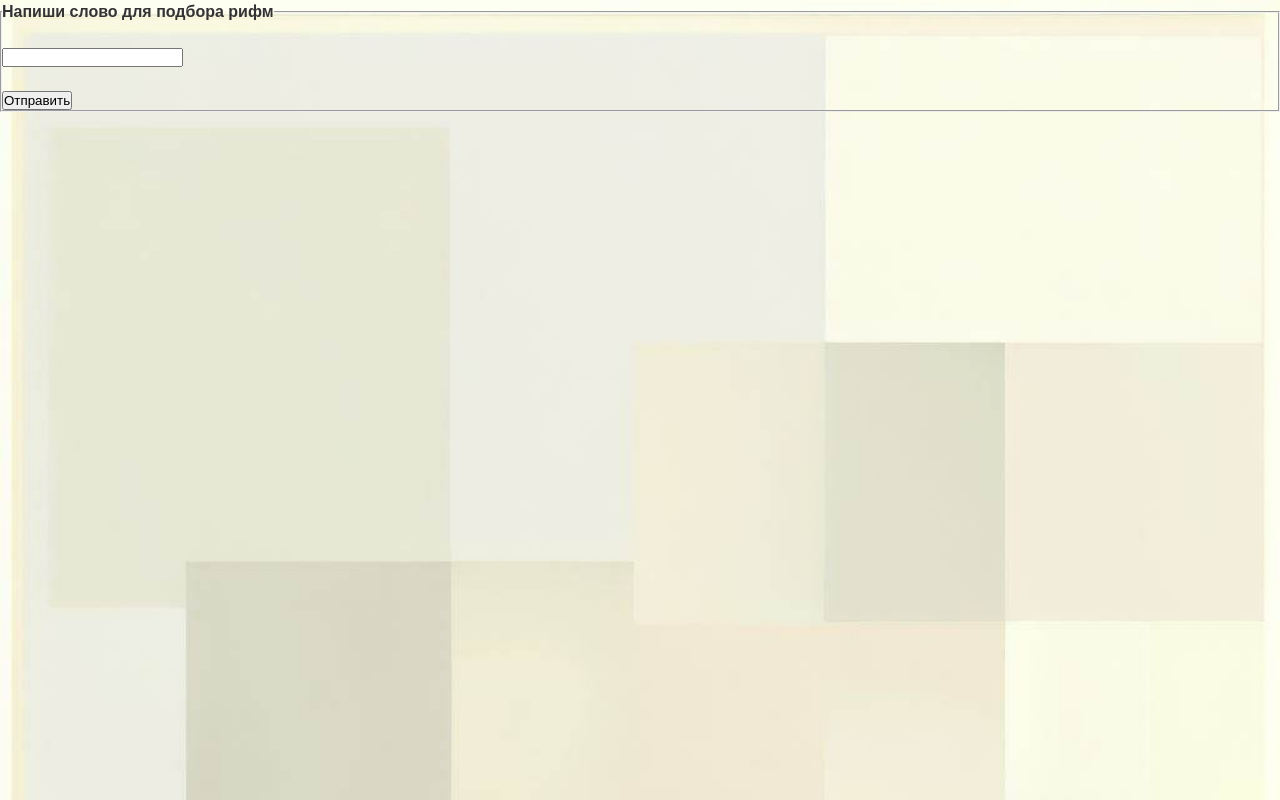
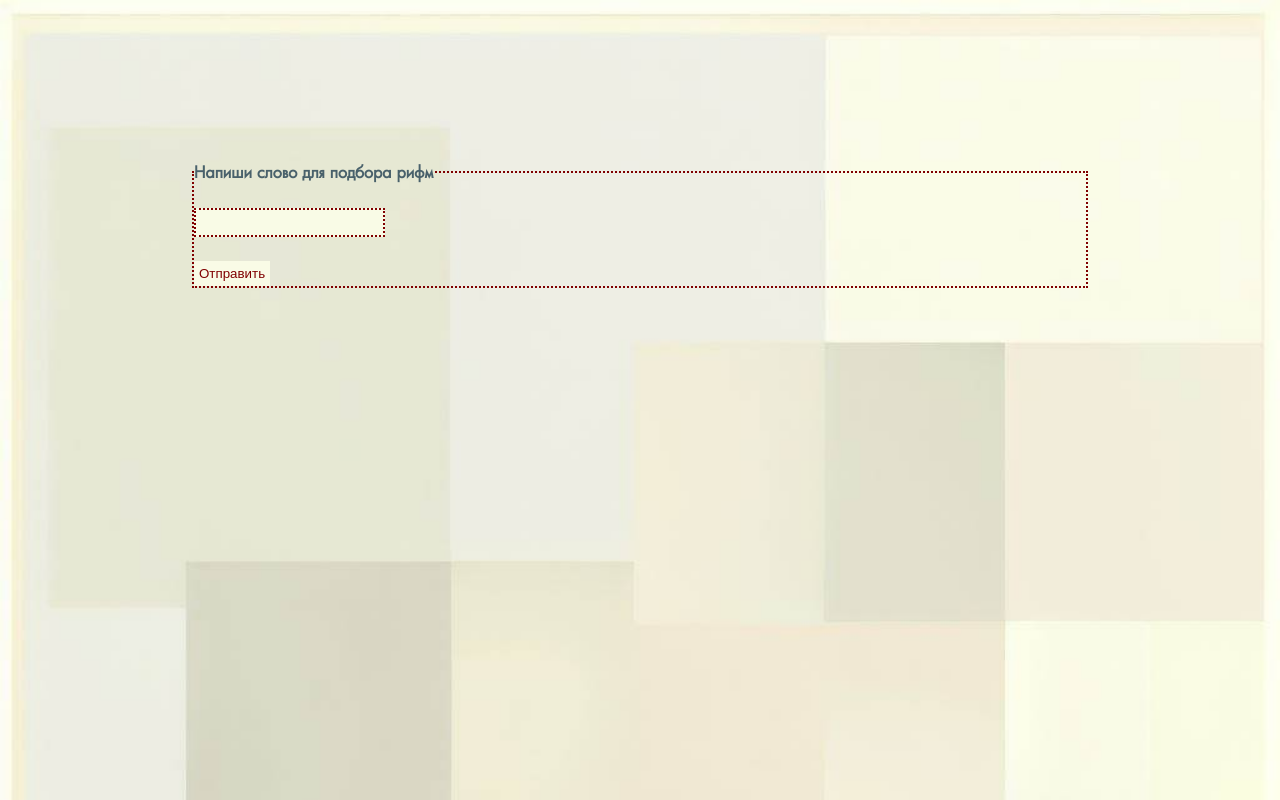
Before and after one commit to EugenefedorovPro/rhyme_for_web, a Django app: page /rhyme/rhyme/ in a window 1280 px wide. Run offline with Django 4.2, Linux system fonts and the light colour scheme.

Commit message:
rhyme styling

```diff
--- /dev/null
+++ b/rhyme/static/css/rhyme.css
@@ -0,0 +1,53 @@
+/*rhyme*/
+
+div {
+    position: absolute;
+    top: 20vh;
+    left: 15vw;
+    right: 15vw;
+    /*border: red solid;*/
+
+}
+
+/*no word in dict*/
+p {
+    color: #49616B;
+}
+
+/* choose variant with proper stress */
+fieldset {
+    color: #49616B;
+    border-color: maroon;
+    border-style: dotted;
+}
+
+/*variants*/
+form {
+    color: #49616B;
+}
+
+/*block for text input*/
+input[type='text'] {
+    color: #49616B;
+    border-style: dotted;
+    border-color: maroon;
+    background-color: #F9FBE6;
+    padding: 5px;
+}
+
+input[type='text']:focus {
+    color: #49616B;
+    border-style: dotted;
+    border-color: maroon;
+    background-color: #F9FBE6;
+    padding: 5px;
+}
+
+/*submit button*/
+.submit {
+    color: maroon;
+    background-color: #F9FBE6;
+    border-style: none;
+    border-color: maroon;
+    padding: 5px;
+}
--- /dev/null
+++ b/rhyme/static/css/styles.css
@@ -0,0 +1,39 @@
+/* CSS Reset */
+* {
+    margin: 0;
+    padding: 0;
+    box-sizing: border-box;
+}
+
+html, body {
+    height: 100%;
+}
+
+body {
+    font-family: sans-serif;
+    font-size: 16px;
+    line-height: 1.5;
+    color: #333;
+    background-color: #fff;
+    /*border: blue solid;*/
+}
+
+/*overall css styling*/
+
+body {
+    position: relative;
+    background: url("../pics/background.jpeg");
+    background-size: cover;
+    font-family: 'Futura', SansSerif;
+    place-items: center;
+}
+
+a {
+    color: maroon;
+    text-decoration: none;
+}
+
+@font-face {
+    font-family: 'Futura';
+    src: url("../futura_sv/Futura_Book.ttf") format("truetype");
+}
--- a/rhyme/templates/rhyme.html
+++ b/rhyme/templates/rhyme.html
@@ -1,5 +1,6 @@
 {% load static %}
-<link rel="stylesheet" href="{% static 'styles.css' %}">
+<link rel="stylesheet" href="{% static 'css/styles.css' %}">
+<link rel="stylesheet" href="{% static 'css/rhyme.css' %}">
 
 <!DOCTYPE html>
 <html lang="ru">
@@ -9,22 +10,24 @@
     <title>rhyme russian</title>
 </head>
 <body>
+
 <div id="input_word_to_rhyme">
-    <fieldset>
+    <fieldset id="fieldset_input_word">
         <legend><strong>Напиши слово для подбора рифм</strong></legend><br>
         <form action="{% url 'rhyme:rhyme_results' %}" method="post">
             {% csrf_token %}
             <label for="to_rhyme"></label>
             <input type="text" id="to_rhyme" name="target_word"><br><br>
-        <input type = "submit" value = "Отправить">
+        <input class="submit" id="input_button_rhyme" type = "submit" value = "Отправить">
         </form>
     </fieldset><br>
 </div>
-<div>
+
+<div id="choose_stress">
     {% if all_stresses %}
-        <p><strong>В словаре нет слова {{ unstressed_word }}</strong></p>
+        <p><strong>В словаре нет слова "{{ unstressed_word }}"</strong></p>
         <fieldset>
-            <legend><strong>Выберите вариант с правильным ударением:</strong></legend>
+            <legend><strong>Выберите вариант с правильным ударением:</strong></legend><br>
             <form action="{% url 'rhyme:rhyme_results' %}" method="post">
                 {% for stressed_variant in all_stresses %}
                     {% csrf_token %}
@@ -34,11 +37,12 @@
                     </script>
                     <input type="radio" id="variant"{{ forloop.counter }} name = "target_word" value="{{ stressed_variant }}">
                     <label for="variant"{{ forloop.counter }}>{{ stressed_variant }}</label><br>
-                {% endfor %}<br>
-                <input type="submit" value="Отправить">
+                {% endfor %}<br><br>
+                <input class="submit" type="submit" value="Отправить">
             </form>
         </fieldset>
     {% endif %}
 </div>
+
 </body>
 </html>
--- a/rhyme/templates/title.html
+++ b/rhyme/templates/title.html
@@ -1,5 +1,6 @@
 {% load static %}
-<link rel="stylesheet" href="{% static 'styles.css' %}">
+<link rel="stylesheet" href="{% static 'css/styles.css' %}">
+<link rel="stylesheet" href="{% static 'css/title.css' %}">
 
 <!DOCTYPE html>
 <html lang="ru">
```
Also changed, not shown: rhyme/static/css/title.css (renamed from rhyme/static/styles.css, +25 -63 lines), rhyme/static/mystyles.css (deleted, +0 -61 lines), rhyme/static/pics/about.jpeg (renamed from rhyme/static/about.jpeg), rhyme/static/pics/background.jpeg (renamed from rhyme/static/background.jpeg), rhyme/static/pics/rhyme.jpeg (renamed from rhyme/static/rhyme.jpeg), rhyme/static/pics/stress.jpeg (renamed from rhyme/static/stress.jpeg), rhyme/static/pics/transcribe.jpeg (renamed from rhyme/static/transcribe.jpeg).
